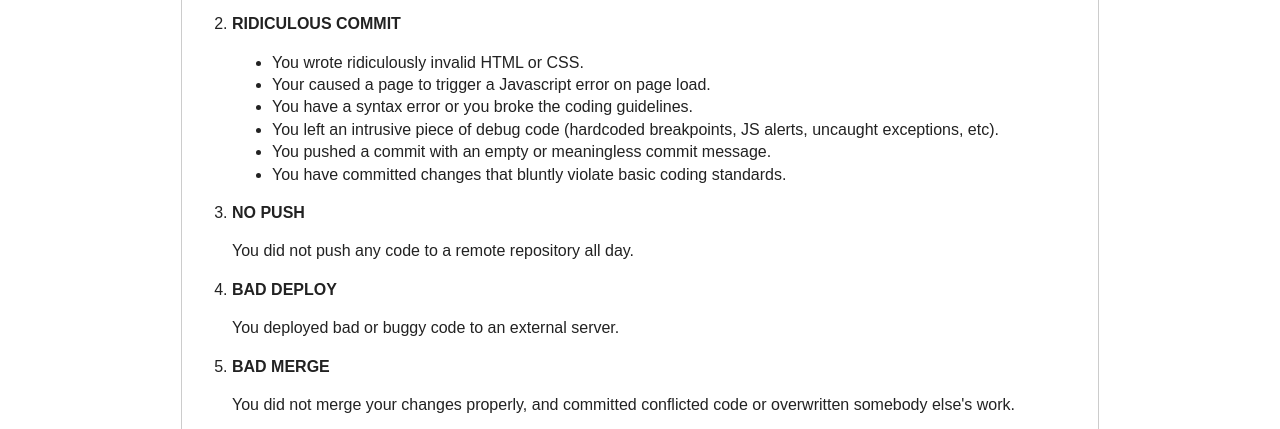
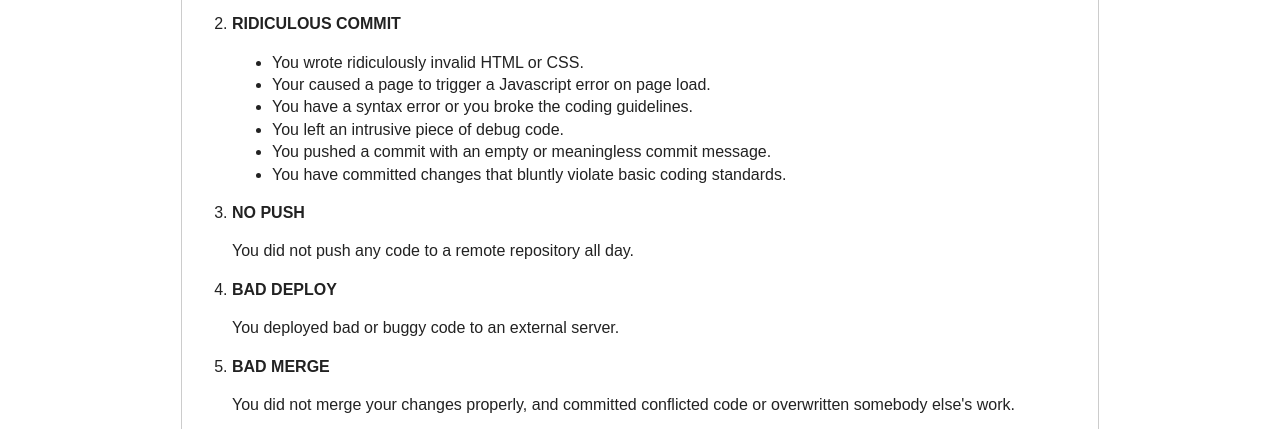
Before and after one commit to n0nick/pushbag, a plain HTML site: page index.html in a window 1280 px wide. Shown: the part 357-786 px from the top of the page. Drawn offline with Linux system fonts and the light colour scheme.

Commit message:
Removing example text.

```diff
--- a/index.html
+++ b/index.html
@@ -32,7 +32,7 @@
               <li>You wrote ridiculously invalid HTML or CSS.</li>
               <li>Your caused a page to trigger a Javascript error on page load.</li>
               <li>You have a syntax error or you broke the coding guidelines.</li>
-              <li>You left an intrusive piece of debug code (hardcoded breakpoints, JS alerts, uncaught exceptions, etc).</li>
+              <li>You left an intrusive piece of debug code.</li>
               <li>You pushed a commit with an empty or meaningless commit message.</li>
               <li>You have committed changes that bluntly violate basic coding standards.</li>
             </ul>
```
